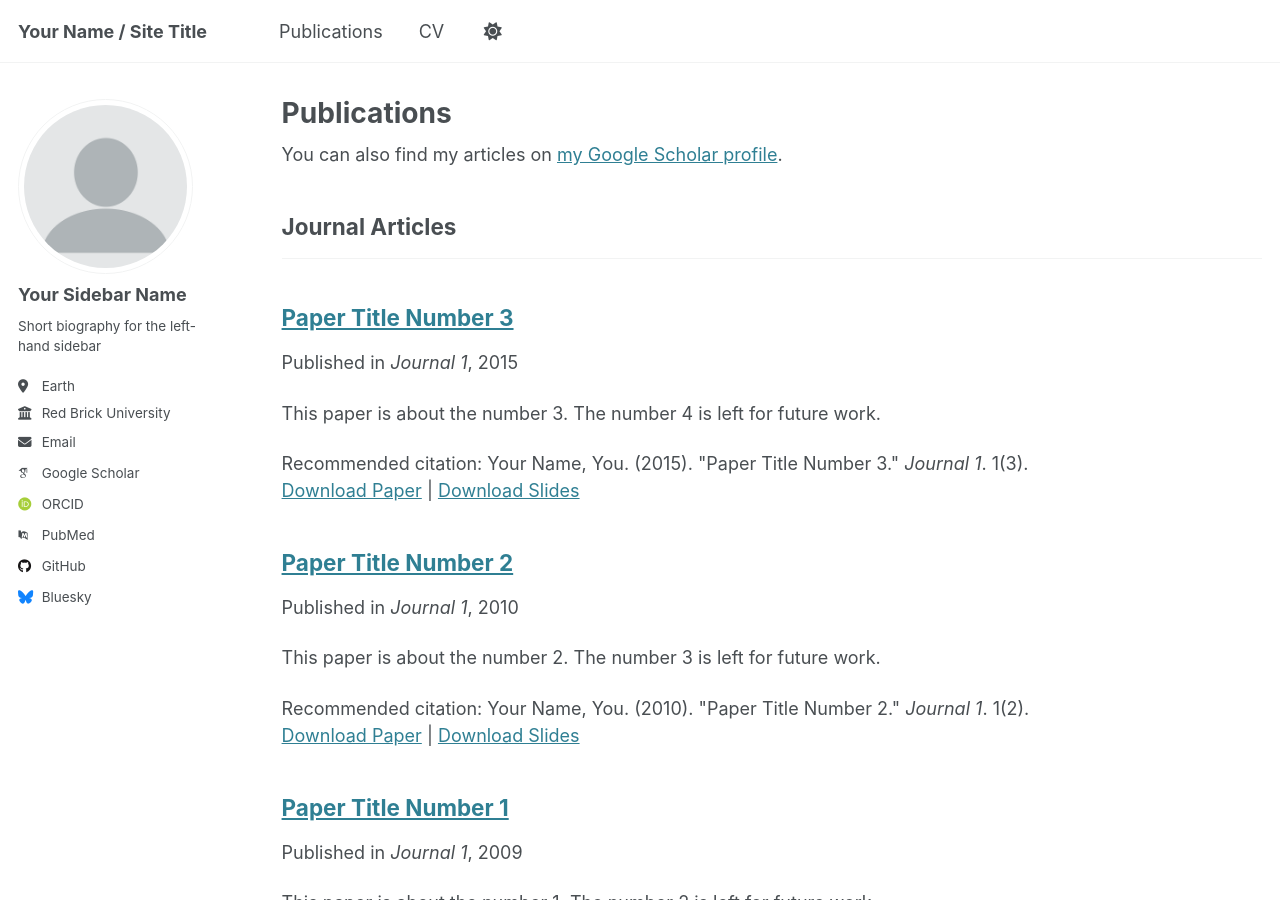
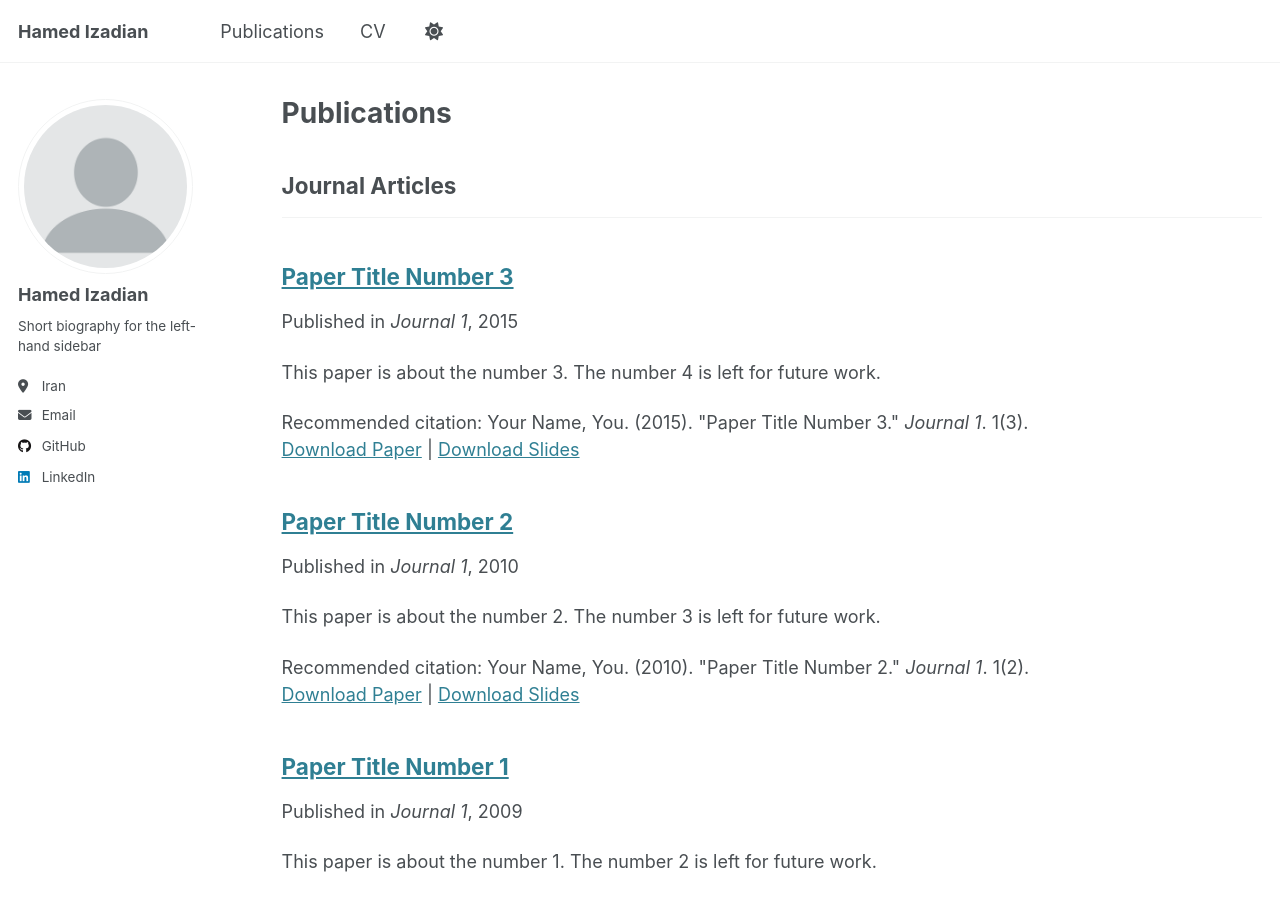
Before and after one commit to HamedIzadian/HamedIzadian.github.io, a Jekyll site: the page built from _pages/publications.html, in a window 1280 px wide and 900 px high. Built offline with Jekyll 4.4.1, drawn with Linux system fonts in a browser that asks for light colours; some web fonts are replaced; some of the changed text lies outside the part shown.

Commit message:
Update _config.yml

```diff
--- a/_config.yml
+++ b/_config.yml
@@ -9,13 +9,13 @@
 # Basic Site Settings
 locale                   : "en-US"
 site_theme               : "default"
-title                    : "Your Name / Site Title"
+title                    : "Hamed Izadian"
 title_separator          : "-"
-name                     : &name "Your Name"
+name                     : &name "Hamed Izadian"
 description              : &description "personal description"
-url                      : https://academicpages.github.io # the base hostname & protocol for your site e.g. "https://[your GitHub username].github.io"
+url                      : https://hamedizadian.github.io/
 baseurl                  : "" # the subpath of your site, e.g. "/blog"
-repository               : "academicpages/academicpages.github.io"
+repository               : "HamedIzadian/HamedIzadian.github.io"
 
 # Site Author - The following control what appear as part of the author content on the side bar.
 #               If a field is blank the icon and link will not appear, otherwise it will be shown.
@@ -23,21 +23,21 @@ repository               : "academicpages/academicpages.github.io"
 author:
   # Biographic information
   avatar           : "profile.png"
-  name             : "Your Sidebar Name"
-  pronouns         : # example: "she/her"
+  name             : "Hamed Izadian"
+  pronouns         : #
   bio              : "Short biography for the left-hand sidebar"
-  location         : "Earth"
-  employer         : "Red Brick University"
+  location         : "Iran"
+  employer         : #
   uri              : # URL
-  email            : "none@example.org"
+  email            : "hamedizadian.acad@gmail.com"
 
   # Academic websites
-  arxiv            : # URL - Update with the correct link to your profile
-  googlescholar    : "https://scholar.google.com/citations?user=PS_CX0AAAAAJ"
+  arxiv            : #
+  googlescholar    : #
   impactstory      : # URL
-  orcid            : "http://orcid.org/yourorcidurl"
+  orcid            : #"http://orcid.org/yourorcidurl"
   semantic         : # URL
-  pubmed           : "https://www.ncbi.nlm.nih.gov/pubmed/?term=john+snow"
+  pubmed           : #"https://www.ncbi.nlm.nih.gov/pubmed/?term=john+snow"
   researchgate     : # URL
   scopus           : # URL
 
@@ -45,12 +45,12 @@ author:
   bitbucket        : # Username - Update with your username on the site
   codepen          : # Username
   dribbble         : # Username
-  github           : "academicpages"
+  github           : "http://github.com/HamedIzadian"
   kaggle           : # Username
   stackoverflow    : # User number or user number and name (i.e., use "1" or "1/jeff-atwood")
 
   # Social media
-  bluesky          : "bsky.app" # Replace this with you Bluesky username
+  bluesky          : #"bsky.app" # Replace this with you Bluesky username
   facebook         : # Username
   flickr           : # Username
   foursquare       : # Username
@@ -59,7 +59,7 @@ author:
   keybase          : # Username
   instagram        : # Username
   lastfm           : # Username
-  linkedin         : # Username
+  linkedin         : "https://www.linkedin.com/in/hamed-izadian-bb6685168/"
   mastodon         : # URL
   medium           : # URL
   pinterest        : # Username
```
